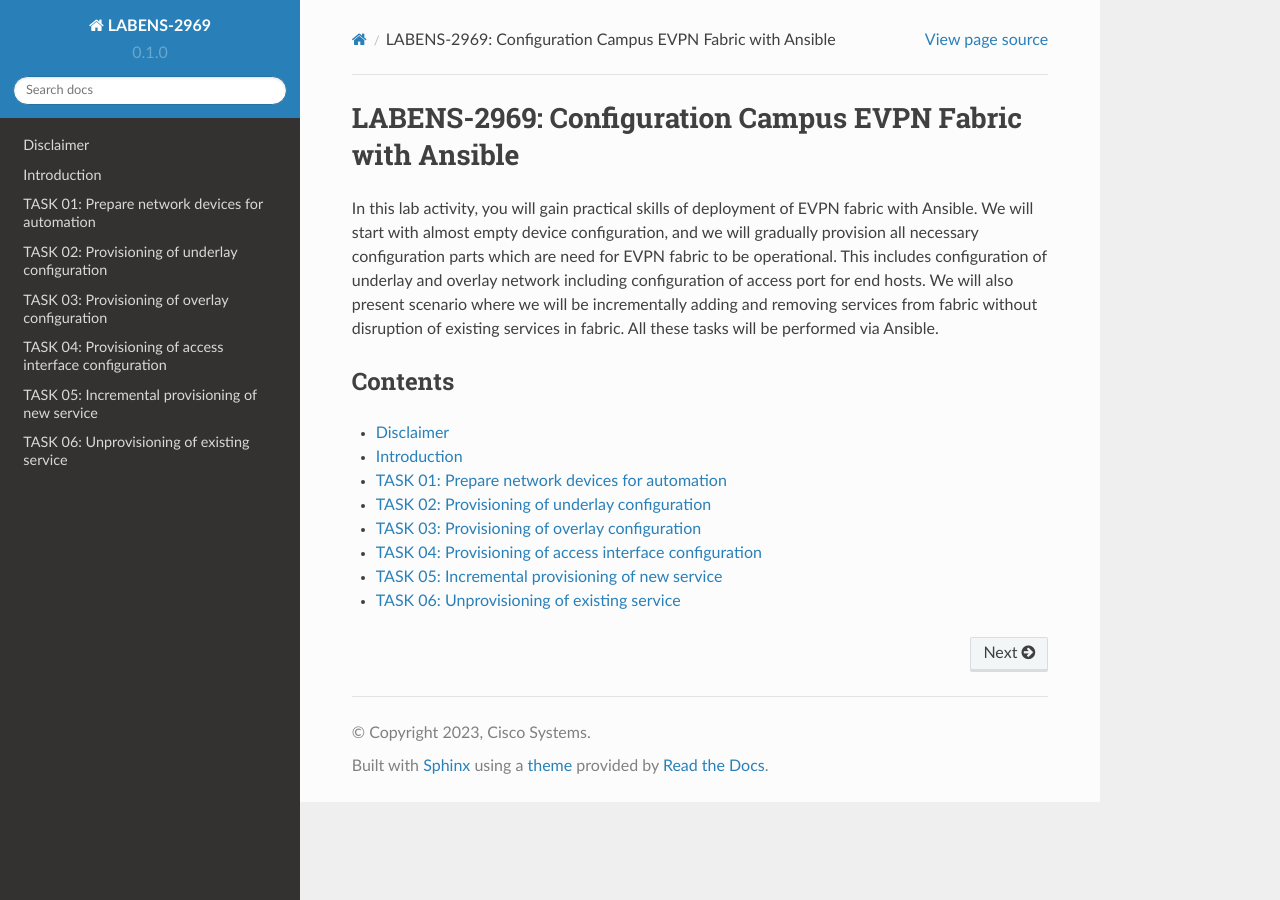
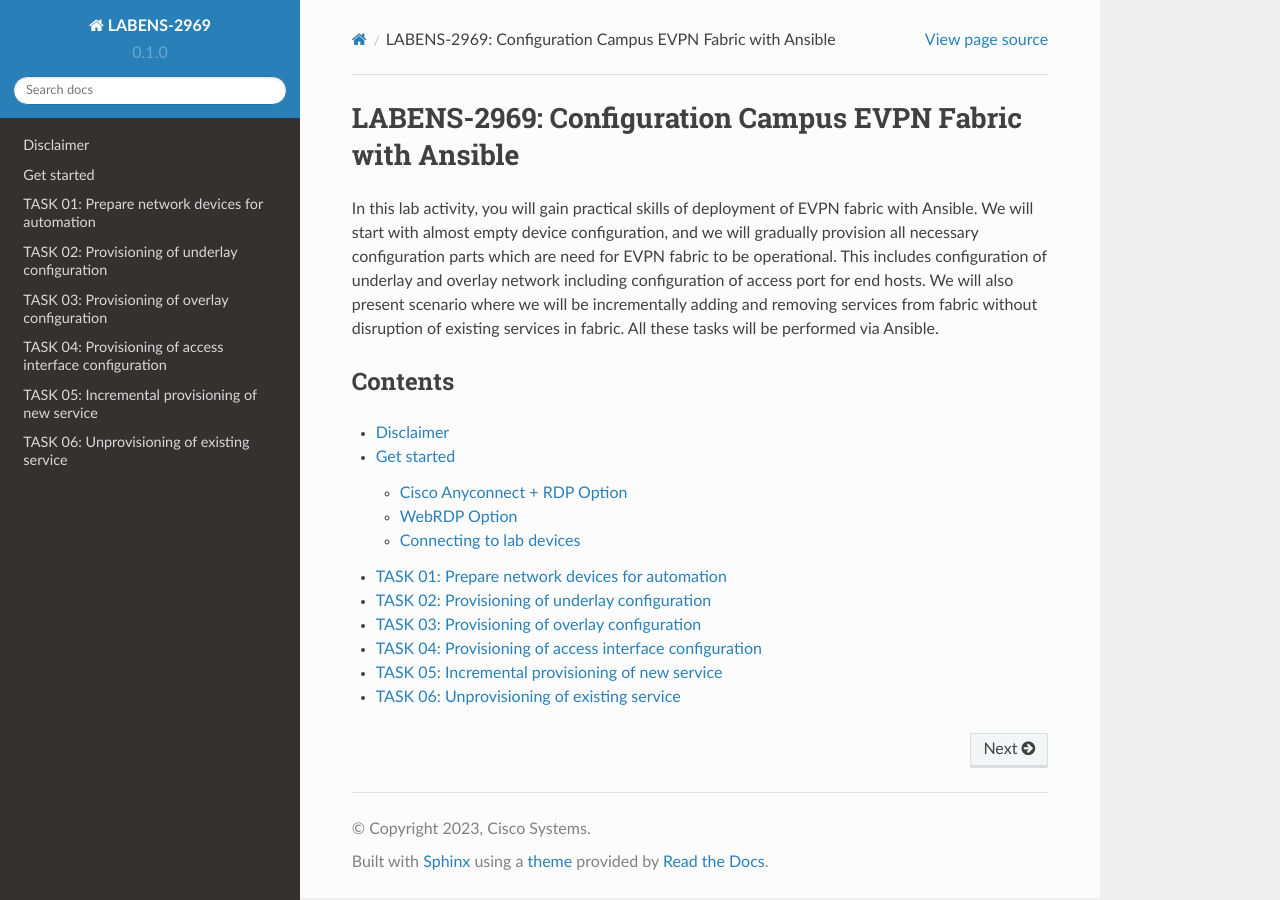
Before and after one commit to dvishchu/labens-2969, a Sphinx documentation site: the page built from docs/source/index.rst, in a window 1280 px wide. Built offline with Sphinx 7.4.7 and the Read the Docs theme 2.0.0, drawn with Linux system fonts in a browser that asks for light colours; some of the changed lines change nothing that is shown.

Commit message:
Updating into

```diff
--- a/docs/source/intro.rst
+++ b/docs/source/intro.rst
@@ -1,5 +1,42 @@
-Introduction
-============
+Get started
+===============
 
-:green:`TBD`
-:orange:`TBD`
+Please, connect to lab via one of the presented connection options and then proceed to **Connecting to lab devices** section.
+
+Cisco Anyconnect + RDP Option
+*****************************
+
+#. Please connect to the lab with **Cisco AnyConnect** (you can get server name and credentials from the lab proctor):
+
+    #. Start **Cisco AnyConnect** on your laptop
+    #. Copy the **Host** URL from the **AnyConnect Credentials** and then paste it in the **URL Connection box** in the **AnyConnect** login window.
+    #. Click connect
+
+        .. image:: assets/anyconnect.png
+
+    #. If you get a connection error, remove the ``https://`` part of the URL and try the connection again.
+    #. Copy a User ID and the password from the **AnyConnect Credentials** and then paste each into the **Cisco AnyConnect** login window.
+    #. Click **OK**
+    #. Click **Accept** on the window confirming your connection.
+    #. When connected to your AnyConnect VPN session, the AnyConnect VPN icon is displayed in the system tray (Windows) or task bar (Mac).
+    #. To view connection details or to disconnect, click the AnyConnect VPN icon and then choose Disconnect.
+
+#. After connecting to the VPN of the lab pod, use RDP to connect to the jumphost workstation.
+
+    **IP Address**: 198.18.133.36
+
+    **Credentials**: admin / C1sco12345
+
+WebRDP Option
+*************
+
+Alternatively to using Cisco Anyconnect and RDP applications, you can connect to the lab environment using WebRDP access to the jumphost workstation via the browser.
+
+.. note::
+
+    This connectivity option may limit the functionality to copy and paste from your laptop to the lab device consoles
+
+Open the the WebRDP link provided for your lab session by proctor, using your CCO credentials to login into dCloud environment.
+
+Connecting to lab devices
+*************************
```
